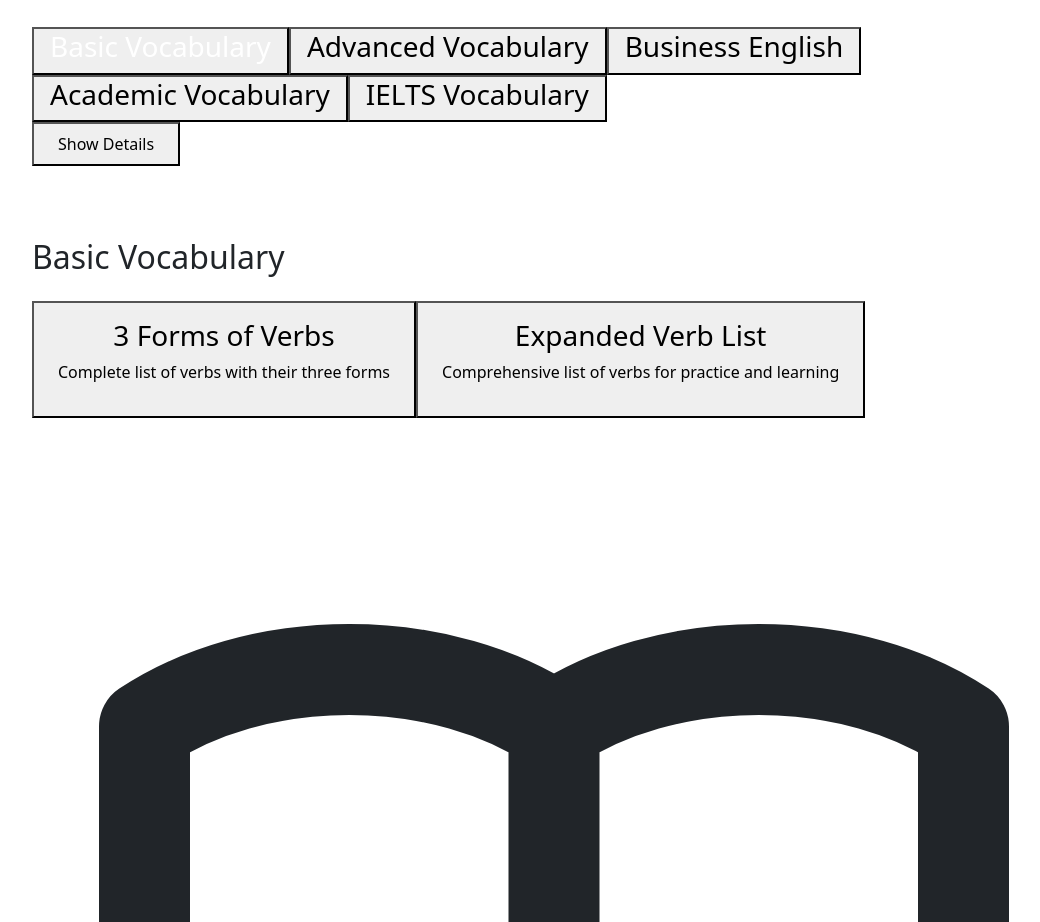
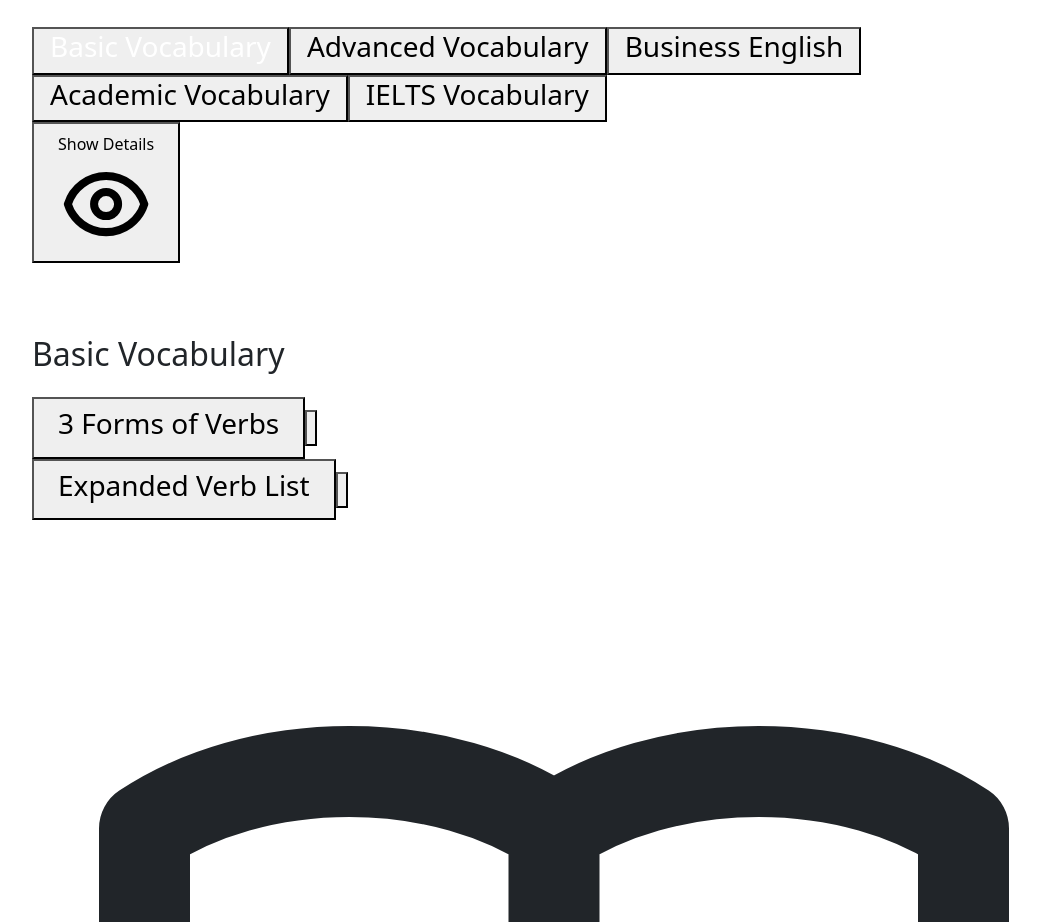
Before and after one commit to Saifuddinmonna/EnglishClub, a React (Create React App) app: page /vocabulary in a window 1280 px wide. Shown: the part 1820-2742 px from the top of the page, without its empty margins (86-1126 px from the left). Built offline with nearby package versions, Linux system fonts and the light colour scheme; no server answers; the HTML template or start-up script is replaced by a standard one.

Commit message:
font size and incon as eye icon is added for looking better

```diff
--- a/src/pages/Vocabulary/Vocabulary.js
+++ b/src/pages/Vocabulary/Vocabulary.js
@@ -5,6 +5,7 @@
   const [selectedFile, setSelectedFile] = useState(null);
   const [isFullScreen, setIsFullScreen] = useState(false);
   const [showDetails, setShowDetails] = useState(false);
+  const [showDocDetails, setShowDocDetails] = useState({});
 
   const toggleFullScreen = () => {
     setIsFullScreen(!isFullScreen);
@@ -12,6 +13,13 @@
 
   const toggleDetails = () => {
     setShowDetails(!showDetails);
+  };
+
+  const toggleDocDetails = (docId) => {
+    setShowDocDetails(prev => ({
+      ...prev,
+      [docId]: !prev[docId]
+    }));
   };
 
   const categories = [
@@ -93,7 +101,7 @@
   return (
     <div className={`${isFullScreen ? 'fixed inset-0 z-50 bg-white' : 'container mx-auto px-4 py-8'}`}>
       {!isFullScreen && (
-        <h1 className="text-xl font-bold mb-4 text-blue-800">English Vocabulary</h1>
+        <h1 className="text-[1.1rem] font-bold mb-4 text-blue-800">English Vocabulary</h1>
       )}
 
       {/* Categories at the top */}
@@ -108,29 +116,46 @@
                     setSelectedCategory(category.id);
                     setSelectedFile(null);
                   }}
-                  className={`px-3 py-1.5 rounded-md transition-colors text-sm ${
+                  className={`px-3 py-1.5 rounded-md transition-colors text-[0.88rem] ${
                     selectedCategory === category.id
                       ? 'bg-blue-600 text-white'
                       : 'bg-gray-100 hover:bg-gray-200 text-gray-800'
                   }`}
                 >
-                  <h3 className="font-medium text-sm">{category.name}</h3>
+                  <h3 className="font-medium text-[0.88rem]">{category.name}</h3>
                 </button>
               ))}
             </div>
             <button
               onClick={toggleDetails}
-              className="px-4 py-2 bg-gray-100 hover:bg-gray-200 text-gray-800 rounded-md transition-colors"
+              className="px-4 py-2 bg-gray-100 hover:bg-gray-200 text-gray-800 rounded-md transition-colors text-[0.88rem] flex items-center gap-1"
             >
               {showDetails ? 'Hide Details' : 'Show Details'}
+              <svg
+                className="w-4 h-4"
+                fill="none"
+                stroke="currentColor"
+                viewBox="0 0 24 24"
+                xmlns="http://www.w3.org/2000/svg"
+              >
+                <path
+                  strokeLinecap="round"
+                  strokeLinejoin="round"
+                  strokeWidth="2"
+                  d={showDetails
+                    ? "M13.875 18.825A10.05 10.05 0 0112 19c-4.478 0-8.268-2.943-9.543-7a9.97 9.97 0 011.563-3.029m5.858.908a3 3 0 114.243 4.243M9.878 9.878l4.242 4.242M9.88 9.88l-3.29-3.29m7.532 7.532l3.29 3.29M3 3l3.59 3.59m0 0A9.953 9.953 0 0112 5c4.478 0 8.268 2.943 9.543 7a10.025 10.025 0 01-4.132 5.411m0 0L21 21"
+                    : "M15 12a3 3 0 11-6 0 3 3 0 016 0z M2.458 12C3.732 7.943 7.523 5 12 5c4.478 0 8.268 2.943 9.542 7-1.274 4.057-5.064 7-9.542 7-4.477 0-8.268-2.943-9.542-7z"
+                  }
+                />
+              </svg>
             </button>
           </div>
           {showDetails && (
             <div className="mt-4 p-4 bg-gray-50 rounded-md">
-              <h3 className="font-medium text-blue-800 mb-2">
+              <h3 className="font-medium text-blue-800 mb-2 text-[0.99rem]">
                 {categories.find(cat => cat.id === selectedCategory)?.name}
               </h3>
-              <p className="text-gray-600">
+              <p className="text-gray-600 text-[0.88rem]">
                 {categories.find(cat => cat.id === selectedCategory)?.description}
               </p>
             </div>
@@ -144,23 +169,50 @@
         {!isFullScreen && (
           <div className="w-1/5">
             <div className="bg-white rounded-lg shadow-md p-4">
-              <h2 className="text-xl font-semibold mb-4 text-blue-800">
+              <h2 className="text-[1.1rem] font-semibold mb-4 text-blue-800">
                 {categories.find(cat => cat.id === selectedCategory)?.name}
               </h2>
               <div className="space-y-2 max-h-[600px] overflow-y-auto">
                 {documents[selectedCategory]?.map((doc, index) => (
+                  <div key={index} className="w-full">
+                    <div className="flex items-center justify-between">
                       <button
-                    key={index}
                         onClick={() => setSelectedFile(doc)}
-                    className={`w-full text-left px-4 py-3 rounded-md transition-colors ${
+                        className={`w-full text-left px-4 py-2 rounded-md transition-colors ${
                           selectedFile?.file === doc.file
                             ? 'bg-blue-100 text-blue-700'
                             : 'hover:bg-gray-100'
                         }`}
                       >
-                    <h3 className="font-medium">{doc.name}</h3>
-                    <p className="text-sm text-gray-600 mt-1">{doc.description}</p>
+                        <h3 className="font-medium text-[0.88rem]">{doc.name}</h3>
                       </button>
+                      <button
+                        onClick={() => toggleDocDetails(doc.file)}
+                        className="p-1 text-gray-500 hover:text-blue-600 transition-colors"
+                      >
+                        <svg
+                          className="w-4 h-4"
+                          fill="none"
+                          stroke="currentColor"
+                          viewBox="0 0 24 24"
+                          xmlns="http://www.w3.org/2000/svg"
+                        >
+                          <path
+                            strokeLinecap="round"
+                            strokeLinejoin="round"
+                            strokeWidth="2"
+                            d={showDocDetails[doc.file]
+                              ? "M13.875 18.825A10.05 10.05 0 0112 19c-4.478 0-8.268-2.943-9.543-7a9.97 9.97 0 011.563-3.029m5.858.908a3 3 0 114.243 4.243M9.878 9.878l4.242 4.242M9.88 9.88l-3.29-3.29m7.532 7.532l3.29 3.29M3 3l3.59 3.59m0 0A9.953 9.953 0 0112 5c4.478 0 8.268 2.943 9.543 7a10.025 10.025 0 01-4.132 5.411m0 0L21 21"
+                              : "M15 12a3 3 0 11-6 0 3 3 0 016 0z M2.458 12C3.732 7.943 7.523 5 12 5c4.478 0 8.268 2.943 9.542 7-1.274 4.057-5.064 7-9.542 7-4.477 0-8.268-2.943-9.542-7z"
+                            }
+                          />
+                        </svg>
+                      </button>
+                    </div>
+                    {showDocDetails[doc.file] && (
+                      <p className="text-[0.88rem] text-gray-600 px-4 py-1">{doc.description}</p>
+                    )}
+                  </div>
                 ))}
               </div>
             </div>
@@ -174,12 +226,12 @@
               <div className="h-full flex flex-col">
                 <div className="flex justify-between items-center mb-4">
                   <div>
-                    <h2 className="text-2xl font-semibold text-blue-800">{selectedFile.name}</h2>
-                    <p className="text-gray-600 mt-1">{selectedFile.description}</p>
+                    <h2 className="text-[1.1rem] font-semibold text-blue-800">{selectedFile.name}</h2>
+                    <p className="text-[0.88rem] text-gray-600 mt-1">{selectedFile.description}</p>
                   </div>
                   <button
                     onClick={toggleFullScreen}
-                    className="px-4 py-2 bg-blue-600 text-white rounded-md hover:bg-blue-700 transition-colors"
+                    className="px-4 py-2 bg-blue-600 text-white rounded-md hover:bg-blue-700 transition-colors text-[0.88rem]"
                   >
                     {isFullScreen ? 'Exit Fullscreen' : 'Fullscreen'}
                   </button>
@@ -206,8 +258,8 @@
                     d="M12 6.253v13m0-13C10.832 5.477 9.246 5 7.5 5S4.168 5.477 3 6.253v13C4.168 18.477 5.754 18 7.5 18s3.332.477 4.5 1.253m0-13C13.168 5.477 14.754 5 16.5 5c1.747 0 3.332.477 4.5 1.253v13C19.832 18.477 18.247 18 16.5 18c-1.746 0-3.332.477-4.5 1.253"
                   />
                 </svg>
-                <h3 className="text-xl font-semibold mb-2">Select a Vocabulary List</h3>
-                <p className="text-center max-w-md">
+                <h3 className="text-[1.1rem] font-semibold mb-2">Select a Vocabulary List</h3>
+                <p className="text-center max-w-md text-[0.88rem]">
                   Choose a category and select a vocabulary list to start learning
                 </p>
               </div>
```
Lines whose indentation alone changed are shown as unchanged.
